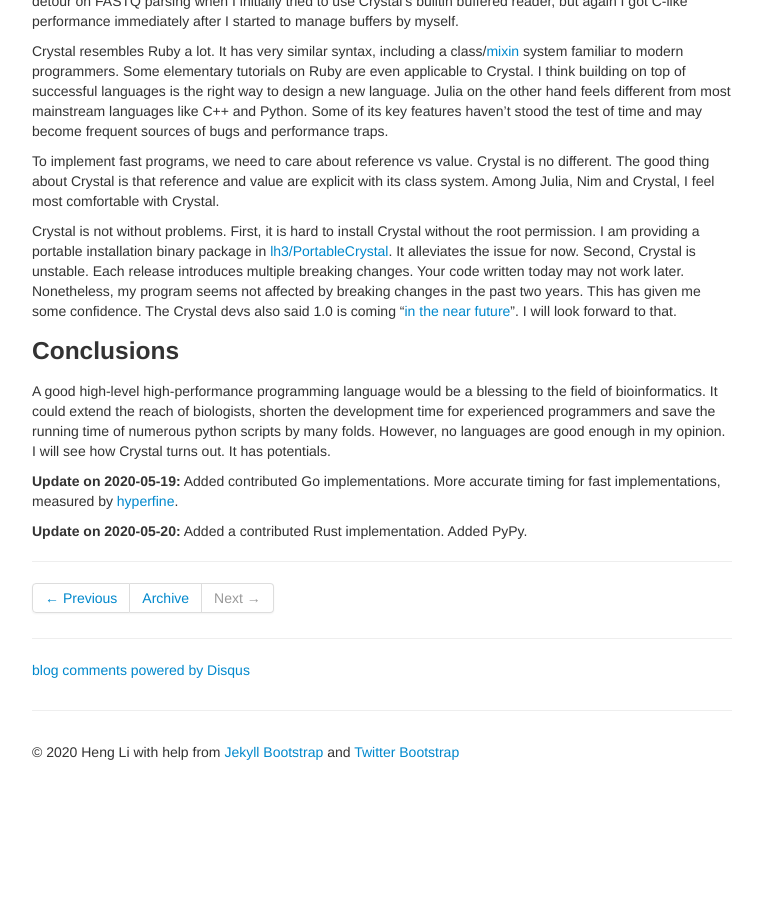
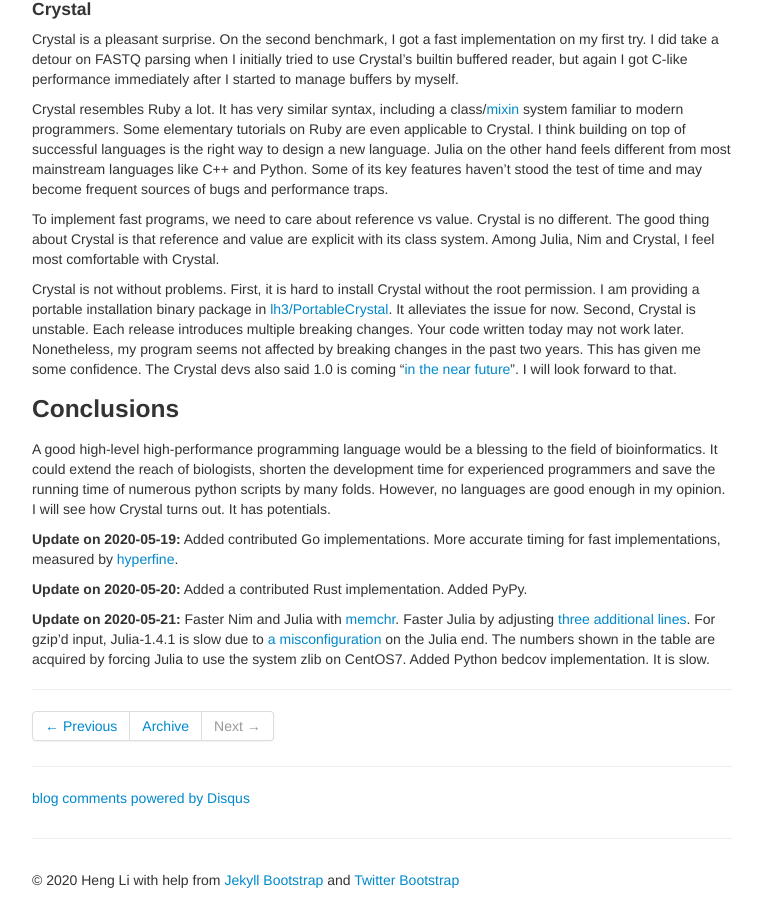
Before and after one commit to lh3/lh3.github.com, a Jekyll site: the page built from _posts/2020-05-17-fast-high-level-programming-languages.md, in a window 1280 px wide and 900 px high, scrolled down 2501 px. Shown: the whole window, without its empty margins (258-1021 px from the left). Built offline with Jekyll 4.4.1, drawn with Linux system fonts in a browser that asks for light colours; comment, search, counter and statistics services are not loaded; before the commit the page ends 3273 px from its top, so only the background shows below that; some of the changed text lies outside the part shown.

Commit message:
updated Julia, Nim and Python numbers

```diff
--- a/_posts/2020-05-17-fast-high-level-programming-languages.md
+++ b/_posts/2020-05-17-fast-high-level-programming-languages.md
@@ -47,12 +47,12 @@
 <tr><th>Language</th><th>Ext. Library</th><th>t<sub>gzip</sub> (s)</th><th>t<sub>plain</sub> (s)</th><th>Comments</th></tr>
 <tr><td>C         </td><td>         </td><td style="text-align:right">  9.7</td><td style="text-align:right">  1.4</td><td></td> </tr>
 <tr><td>Crystal   </td><td>         </td><td style="text-align:right">  9.7</td><td style="text-align:right">  1.5</td><td></td> </tr>
+<tr><td>Nim       </td><td>         </td><td style="text-align:right"> 10.5</td><td style="text-align:right">  2.3</td><td></td> </tr>
 <tr><td>Rust      </td><td>rust-bio </td><td style="text-align:right"> 10.6</td><td style="text-align:right">  2.9</td><td>4-line only</td> </tr>
-<tr><td>Nim       </td><td>         </td><td style="text-align:right"> 11.8</td><td style="text-align:right">  3.6</td><td></td> </tr>
+<tr><td>Julia     </td><td>         </td><td style="text-align:right"> 11.2</td><td style="text-align:right">  2.9</td><td></td> </tr>
 <tr><td>Python    </td><td>PyFastx  </td><td style="text-align:right"> 15.8</td><td style="text-align:right">  7.3</td><td>C binding</td> </tr>
 <tr><td>Javascript</td><td>         </td><td style="text-align:right"> 17.5</td><td style="text-align:right">  9.4</td><td>k8 dialect</td> </tr>
 <tr><td>Go        </td><td>         </td><td style="text-align:right"> 19.1</td><td style="text-align:right">  2.8</td><td>4-line only</td> </tr>
-<tr><td>Julia     </td><td>         </td><td style="text-align:right"> 22.9</td><td style="text-align:right">  6.2</td><td></td> </tr>
 <tr><td>LuaJIT    </td><td>         </td><td style="text-align:right"> 28.6</td><td style="text-align:right"> 27.2</td><td></td> </tr>
 <tr><td>PyPy      </td><td>         </td><td style="text-align:right"> 28.9</td><td style="text-align:right"> 14.6</td><td></td> </tr>
 <tr><td>Python    </td><td>BioPython</td><td style="text-align:right"> 37.9</td><td style="text-align:right"> 18.1</td><td>FastqGeneralIterator</td> </tr>
@@ -88,6 +88,8 @@
 <tr><td>Go        </td><td style="text-align:right"> 34.0</td><td style="text-align:right"> 318.9</td><td style="text-align:right"> 21.8</td><td style="text-align:right"> 47.3</td></tr>
 <tr><td>Javascript</td><td style="text-align:right"> 76.4</td><td style="text-align:right">2219.9</td><td style="text-align:right"> 80.0</td><td style="text-align:right">316.8</td></tr>
 <tr><td>LuaJIT    </td><td style="text-align:right">174.1</td><td style="text-align:right">2668.0</td><td style="text-align:right">217.6</td><td style="text-align:right">364.6</td></tr>
+<tr><td>PyPy      </td><td style="text-align:right">17332.9</td><td style="text-align:right">1594.3</td><td style="text-align:right">5481.2</td><td style="text-align:right">256.8</td></tr>
+<tr><td>Python      </td><td style="text-align:right">&gt;33770.4</td><td style="text-align:right">2317.6</td><td style="text-align:right">&gt;20722.0</td><td style="text-align:right">313.7</td></tr>
 </table>
 
 The implementation of this algorithm is straightforward. It is mostly about
@@ -186,6 +188,12 @@
 
 **Update on 2020-05-20:** Added a contributed Rust implementation. Added PyPy.
 
+**Update on 2020-05-21:** Faster Nim and Julia with [memchr][memchr]. Faster
+Julia by adjusting [three additional lines][fastjl]. For gzip'd input,
+Julia-1.4.1 is slow due to [a misconfiguration][jlzlib] on the Julia end. The
+numbers shown in the table are acquired by forcing Julia to use the system
+zlib on CentOS7. Added Python bedcov implementation. It is slow.
+
 [julia]: https://en.wikipedia.org/wiki/Julia_(programming_language)
 [nim]: https://en.wikipedia.org/wiki/Nim_(programming_language)
 [crystal]: https://en.wikipedia.org/wiki/Crystal_(programming_language)
@@ -201,3 +209,6 @@
 [cr1.0]: https://crystal-lang.org/2020/03/03/towards-crystal-1.0.html
 [mixin]: https://en.wikipedia.org/wiki/Mixin
 [hyperfine]: https://github.com/sharkdp/hyperfine
+[memchr]: http://man7.org/linux/man-pages/man3/memchr.3.html
+[fastjl]: https://github.com/lh3/biofast/pull/7
+[jlzlib]: https://github.com/JuliaPackaging/Yggdrasil/pull/1051
```
